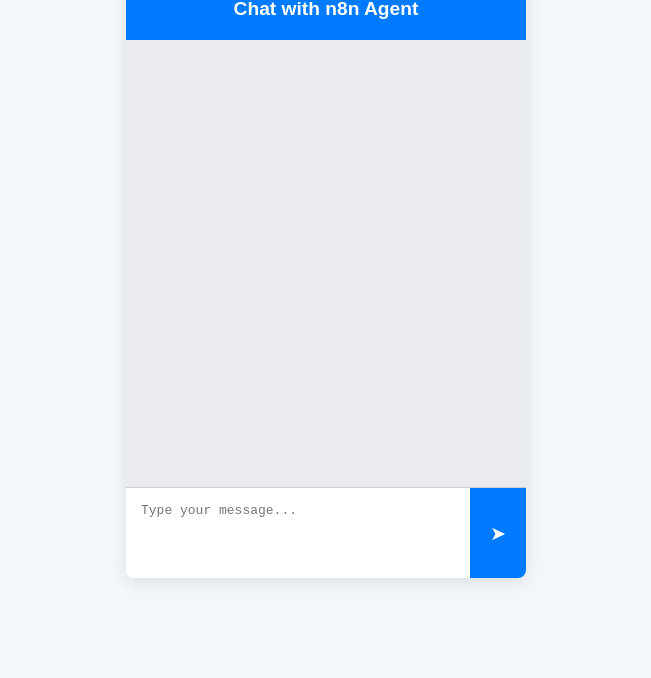
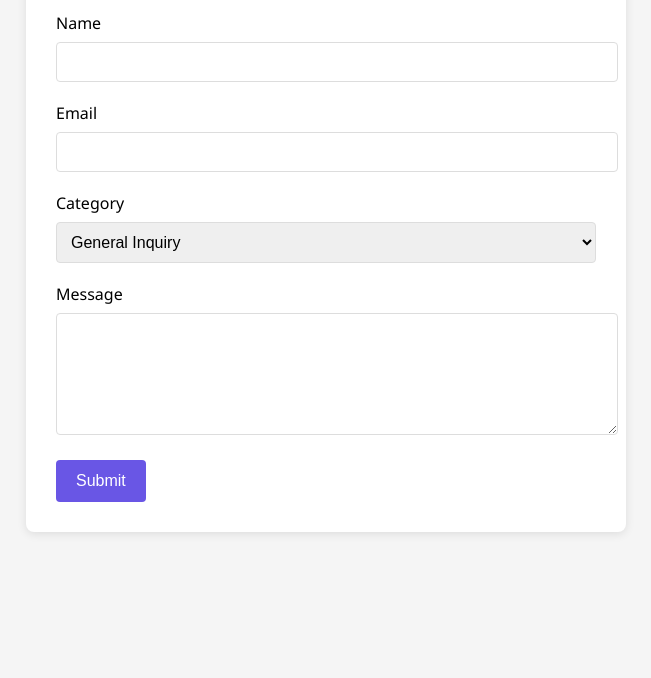
Before and after one commit to notednoone/notednoone, a plain HTML site: page chat.html in a window 1280 px wide. Shown: the part 122-800 px from the top of the page, without its empty margins (314-965 px from the left). Drawn offline with Linux system fonts and the light colour scheme.

Commit message:
feat: implement n8n webhook form with structured input fields and result handling

```diff
--- a/chat.html
+++ b/chat.html
@@ -1,157 +1,179 @@
 <!DOCTYPE html>
 <html lang="en">
 <head>
-  <meta charset="UTF-8" />
-  <meta name="viewport" content="width=device-width, initial-scale=1" />
-  <title>n8n Chat Interface</title>
+    <meta charset="UTF-8">
+    <meta name="viewport" content="width=device-width, initial-scale=1.0">
+    <title>n8n Webhook Form</title>
     <style>
         body {
-      font-family: Arial, sans-serif;
-      background: #f4f7f9;
-      display: flex;
-      justify-content: center;
-      align-items: center;
-      height: 100vh;
-      margin: 0;
+            font-family: 'Segoe UI', Tahoma, Geneva, Verdana, sans-serif;
+            max-width: 600px;
+            margin: 0 auto;
+            padding: 20px;
+            background-color: #f5f5f5;
         }
-    .chat-container {
-      width: 400px;
-      max-width: 100%;
-      background: white;
+
+        .webhook-form {
+            background-color: white;
+            padding: 30px;
             border-radius: 8px;
-      box-shadow: 0 4px 15px rgba(0,0,0,0.1);
-      display: flex;
-      flex-direction: column;
-      height: 600px;
+            box-shadow: 0 2px 10px rgba(0, 0, 0, 0.1);
         }
-    .chat-header {
-      padding: 20px;
-      background: #007bff;
+
+        h1 {
+            color: #6956E5;
+            margin-bottom: 20px;
+        }
+
+        .form-group {
+            margin-bottom: 20px;
+        }
+
+        label {
+            display: block;
+            margin-bottom: 8px;
+            font-weight: 500;
+        }
+
+        input, textarea, select {
+            width: 100%;
+            padding: 10px;
+            border: 1px solid #ddd;
+            border-radius: 4px;
+            font-size: 16px;
+        }
+
+        textarea {
+            min-height: 100px;
+        }
+
+        button {
+            background-color: #6956E5;
             color: white;
-      font-weight: bold;
-      font-size: 1.2em;
-      border-radius: 8px 8px 0 0;
-      text-align: center;
+            border: none;
+            padding: 12px 20px;
+            border-radius: 4px;
+            cursor: pointer;
+            font-size: 16px;
+            font-weight: 500;
         }
-    .chat-messages {
-      flex: 1;
-      padding: 20px;
-      overflow-y: auto;
-      background: #e9ebee;
+
+        button:hover {
+            background-color: #5745d4;
         }
-    .message {
-      margin-bottom: 15px;
-      max-width: 80%;
-      padding: 10px 15px;
-      border-radius: 20px;
-      clear: both;
-      word-wrap: break-word;
+
+        .result-box {
+            margin-top: 20px;
+            padding: 15px;
+            border-radius: 4px;
+            display: none;
         }
-    .message.user {
-      background: #007bff;
-      color: white;
-      float: right;
-      border-bottom-right-radius: 0;
+
+        .success {
+            background-color: #e7f7ed;
+            color: #1d6f42;
+            border: 1px solid #b7e1cb;
         }
-    .message.agent {
-      background: #e1e1e1;
-      color: #333;
-      float: left;
-      border-bottom-left-radius: 0;
-    }
-    .chat-input {
-      display: flex;
-      border-top: 1px solid #ccc;
-    }
-    .chat-input textarea {
-      flex: 1;
-      resize: none;
-      border: none;
-      padding: 15px;
-      font-size: 1em;
-      border-radius: 0 0 0 8px;
-      outline: none;
-      height: 60px;
-    }
-    .chat-input button {
-      background: #007bff;
-      border: none;
-      color: white;
-      padding: 0 20px;
-      font-size: 1.2em;
-      cursor: pointer;
-      border-radius: 0 0 8px 0;
-      transition: background 0.3s ease;
-    }
-    .chat-input button:hover {
-      background: #0056b3;
+
+        .error {
+            background-color: #fdf0ef;
+            color: #d73a49;
+            border: 1px solid #f9d0d9;
         }
     </style>
 </head>
 <body>
-  <div class="chat-container">
-    <div class="chat-header">Chat with n8n Agent</div>
-    <div id="chatMessages" class="chat-messages"></div>
-    <form id="chatForm" class="chat-input" onsubmit="return sendMessage(event)">
-      <textarea id="messageInput" placeholder="Type your message..." required></textarea>
-      <button type="submit">➤</button>
+    <div class="webhook-form">
+        <h1>n8n Webhook Form</h1>
+        <form id="webhookForm">
+            <div class="form-group">
+                <label for="name">Name</label>
+                <input type="text" id="name" name="name" required>
+            </div>
+
+            <div class="form-group">
+                <label for="email">Email</label>
+                <input type="email" id="email" name="email" required>
+            </div>
+
+            <div class="form-group">
+                <label for="category">Category</label>
+                <select id="category" name="category">
+                    <option value="inquiry">General Inquiry</option>
+                    <option value="feedback">Feedback</option>
+                    <option value="support">Support Request</option>
+                </select>
+            </div>
+
+            <div class="form-group">
+                <label for="message">Message</label>
+                <textarea id="message" name="message" required></textarea>
+            </div>
+
+            <button type="submit">Submit</button>
         </form>
+
+        <div id="resultBox" class="result-box"></div>
     </div>
 
     <script>
-    const chatMessages = document.getElementById('chatMessages');
-    const messageInput = document.getElementById('messageInput');
+        document.getElementById('webhookForm').addEventListener('submit', function(e) {
+            e.preventDefault();
 
-    // Replace this URL with your actual n8n webhook URL
-    const N8N_WEBHOOK_URL = 'https://gainliftoff.app.n8n.cloud/webhook/916dff6c-3a29-4fdd-9509-1c88887ff2cc';
+            // Get form data
+            const formData = {
+                name: document.getElementById('name').value,
+                email: document.getElementById('email').value,
+                category: document.getElementById('category').value,
+                message: document.getElementById('message').value,
+                timestamp: new Date().toISOString()
+            };
 
-    // Append a message to the chat window
-    function appendMessage(text, sender) {
-      const msgDiv = document.createElement('div');
-      msgDiv.classList.add('message', sender);
-      msgDiv.textContent = text;
-      chatMessages.appendChild(msgDiv);
-      chatMessages.scrollTop = chatMessages.scrollHeight;
+            console.log("Sending data:", formData); // Debug: log what we're sending
+
+            // Send data to n8n webhook
+            fetch('https://gainliftoff.app.n8n.cloud/webhook/916dff6c-3a29-4fdd-9509-1c88887ff2cc', {
+                method: 'POST',
+                headers: {
+                    'Content-Type': 'application/json'
+                },
+                body: JSON.stringify(formData)
+            })
+            .then(response => {
+                console.log("Response status:", response.status); // Debug: log the response status
+
+                // Consider any 2xx response as success (doesn't need to be JSON)
+                if (response.status >= 200 && response.status < 300) {
+                    // Show success message
+                    showResult('Data successfully sent to n8n workflow!', true);
+                    // Reset form
+                    document.getElementById('webhookForm').reset();
+                } else {
+                    throw new Error('Network response was not ok (Status: ' + response.status + ')');
+                }
+            })
+            .catch(error => {
+                // Show error message
+                console.error("Error details:", error); // Debug: log the full error
+                showResult('Error: ' + error.message, false);
+            });
+        });
+
+        function showResult(message, isSuccess) {
+            const resultBox = document.getElementById('resultBox');
+            resultBox.textContent = message;
+            resultBox.style.display = 'block';
+
+            if (isSuccess) {
+                resultBox.className = 'result-box success';
+            } else {
+                resultBox.className = 'result-box error';
             }
 
-    // Send message handler
-    async function sendMessage(event) {
-      event.preventDefault();
-
-      const userMessage = messageInput.value.trim();
-      if (!userMessage) return;
-
-      // Display user message
-      appendMessage(userMessage, 'user');
-      messageInput.value = '';
-      messageInput.disabled = true;
-
-      try {
-        // Send message to n8n webhook
-        const response = await fetch(N8N_WEBHOOK_URL, {
-          method: 'POST',
-          headers: {
-            'Content-Type': 'application/json',
-          },
-          body: JSON.stringify({ message: userMessage }),
-        });
-
-        if (!response.ok) {
-          throw new Error(`Server error: ${response.statusText}`);
-        }
-
-        const data = await response.json();
-
-        // Assuming n8n returns { reply: "Agent's reply text" }
-        const agentReply = data.reply || 'No response from agent.';
-
-        appendMessage(agentReply, 'agent');
-      } catch (error) {
-        appendMessage('Error: ' + error.message, 'agent');
-      } finally {
-        messageInput.disabled = false;
-        messageInput.focus();
-      }
+            // Hide the message after 5 seconds
+            setTimeout(() => {
+                resultBox.style.display = 'none';
+            }, 5000);
         }
     </script>
 </body>
```
Lines whose indentation alone changed are shown as unchanged.
